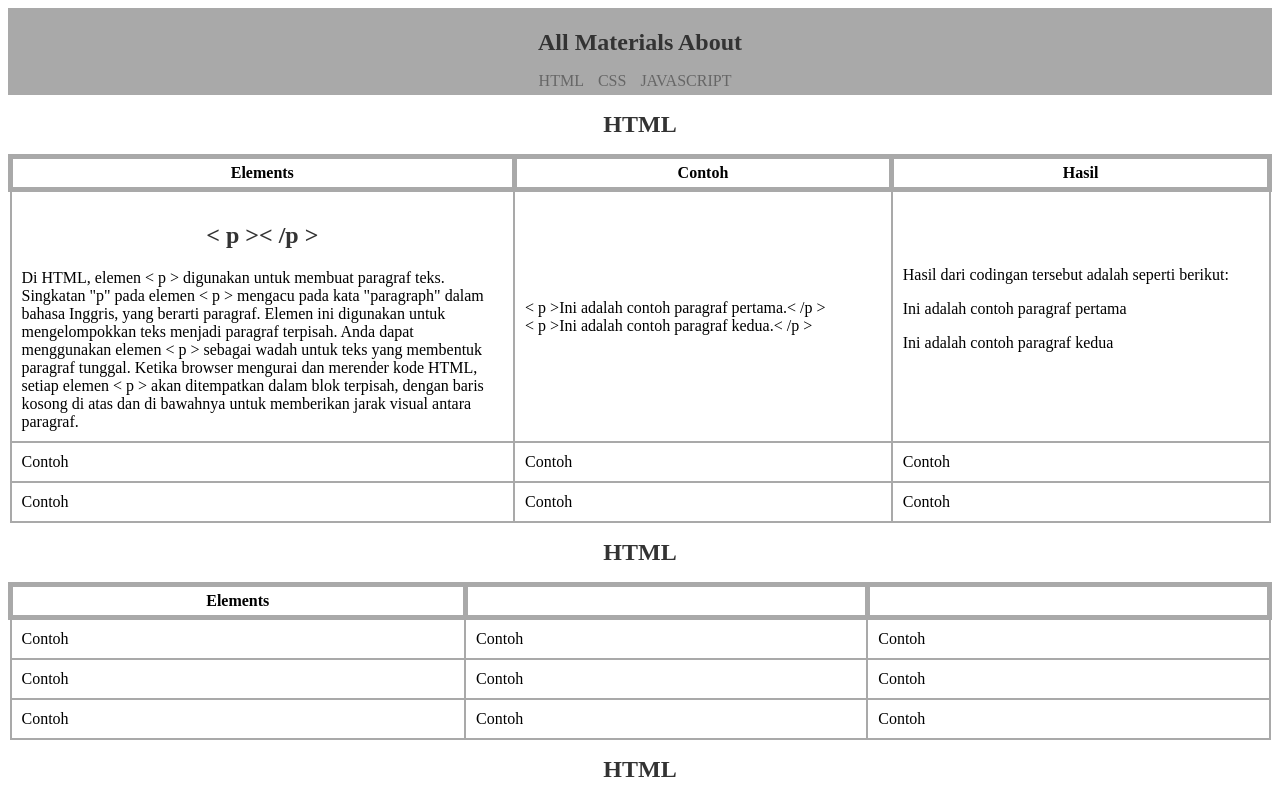
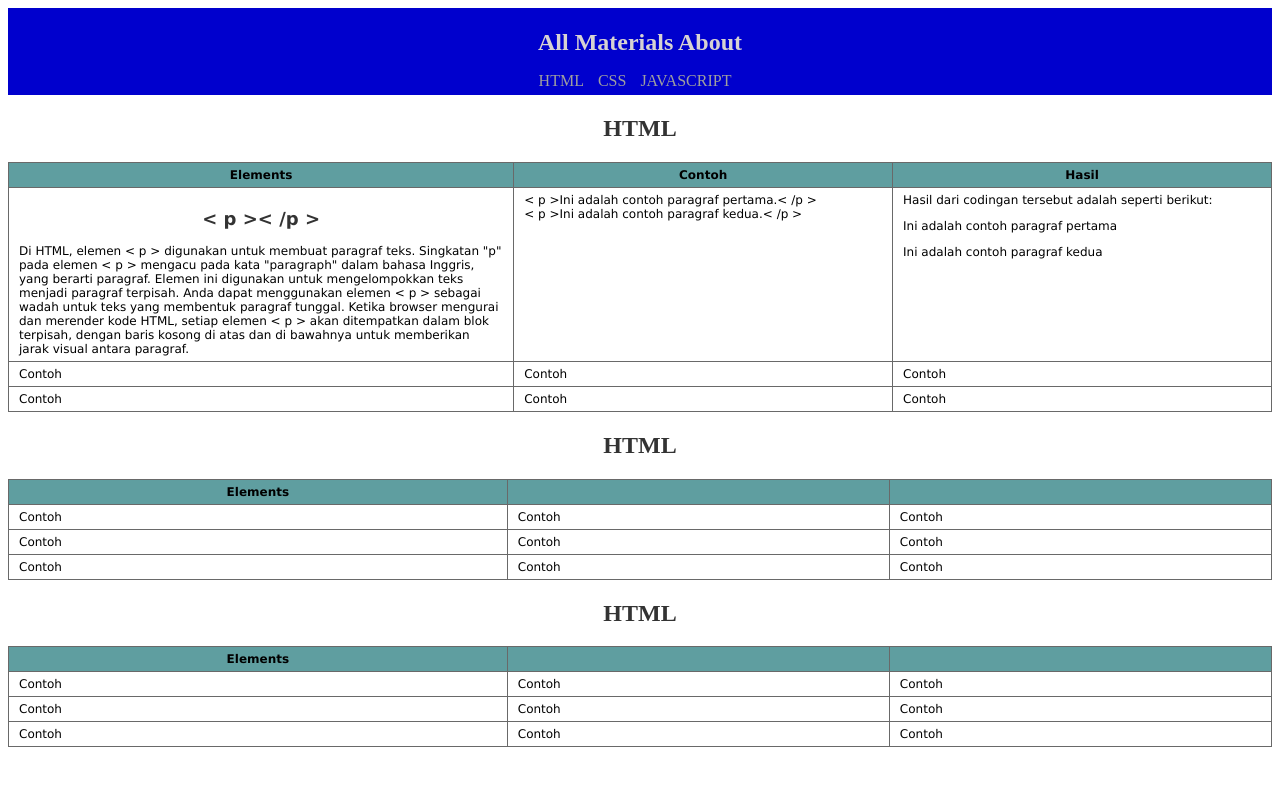
Before and after one commit to Phixinic/Project_PKL, a plain HTML site: page index.html in a window 1280 px wide. Shown: the top 799 px of the page. Drawn offline with Linux system fonts and the light colour scheme.

Commit message:
menambah css tabel

```diff
--- a/index.html
+++ b/index.html
@@ -5,7 +5,7 @@
     <meta charset="UTF-8">
     <meta http-equiv="X-UA-Compatible" content="IE=edge">
     <meta name="viewport" content="width=device-width, initial-scale=1.0">
-    <title>Catatan</title>
+    <title>Smakencode</title>
     <header>
       <h1>All Materials About</h1>
       <nav>
@@ -18,7 +18,7 @@
     </header>
 </head>
 <body>
-  <h1 id="html">HTML</h1>
+  <h2 id="html">HTML</h2>
   <div class="nonaktif">
    <table>
     <tr>
@@ -48,7 +48,7 @@
     </tr>
    </table>
 
-   <h1 id="css">HTML</h1>
+   <h2 id="css">HTML</h2>
    <table>
     <tr>
       <th>Elements</th>
@@ -72,7 +72,7 @@
     </tr>
    </table>
 
-   <h1 id="javascript">HTML</h1>
+   <h2 id="javascript">HTML</h2>
    <table>
     <tr>
       <th>Elements</th>
--- a/style.css
+++ b/style.css
@@ -1,12 +1,12 @@
 header {
-    background-color: #a9a9a9;
+    background-color:	#0000CD;
     padding: 5px;
     text-align: center;
   }
 
   h1 {
     font-size: 24px;
-    color: #333333;
+    color: rgb(215, 210, 210);
     text-align: center;
 
   }
@@ -29,16 +29,23 @@ header {
 
   nav a {
     text-decoration: none;
-    color: #666666;
+    color: #9f9f9f;
   }
 
   nav a:hover {
-    color: #000000;
+    color: #fff;
+    width: 100%;
+    height: 150px;
+    -webkit-transition-duration: 0.3s;
+    -moz-transition-duration: 0.3s;
+    -o-transition-duration: 0.3s;
+    border-radius: 0%;
   }
 
   table {
     width: 100%;
     border-collapse: collapse;
+    font:normal normal 12px Verdana,Arial,Sans-serif;
   }
 
   td {
@@ -50,4 +57,13 @@ header {
     padding: 5px;
     border: 5px solid #a9a9a9;
     text-align: center;
+    background: #5F9EA0;
+    font-weight: bold;
   }
+
+  table th,
+  table td {
+    vertical-align:top;
+    padding:5px 10px;
+    border:1px solid #696969;
+}
```
